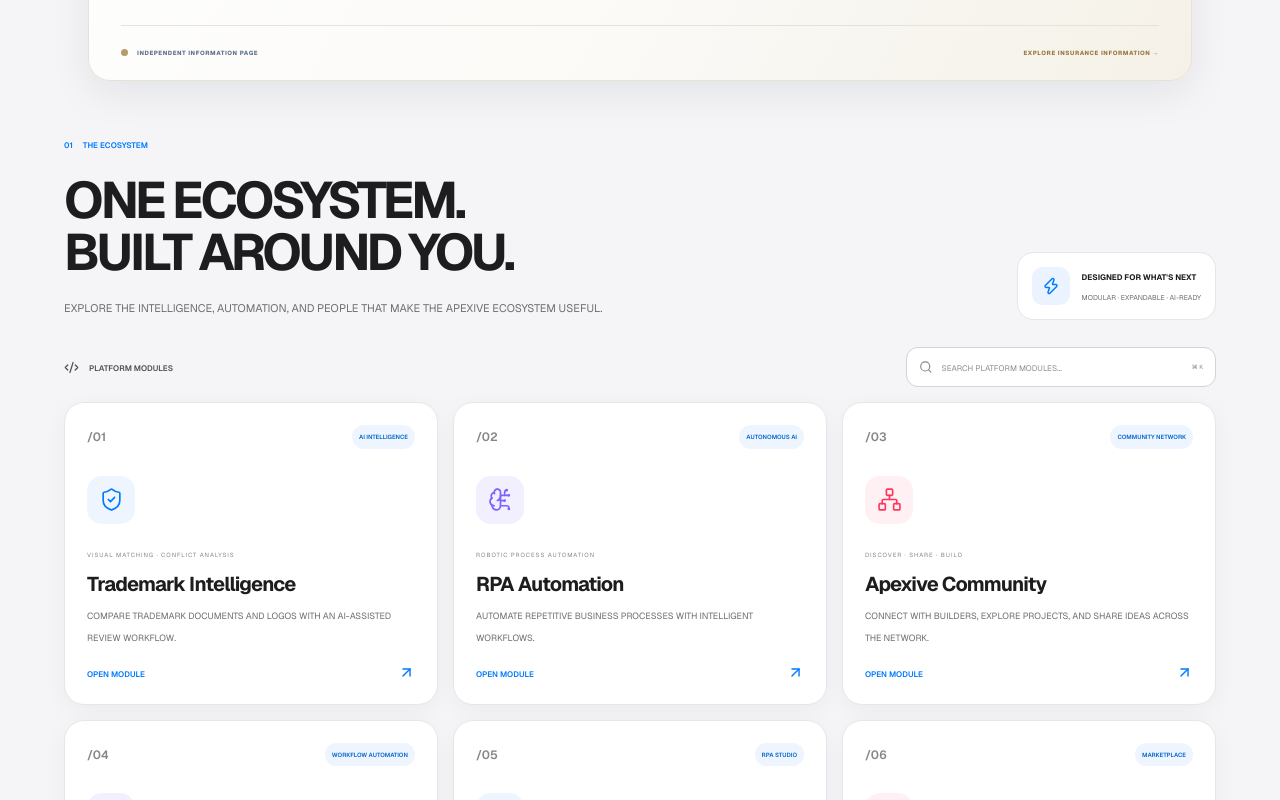
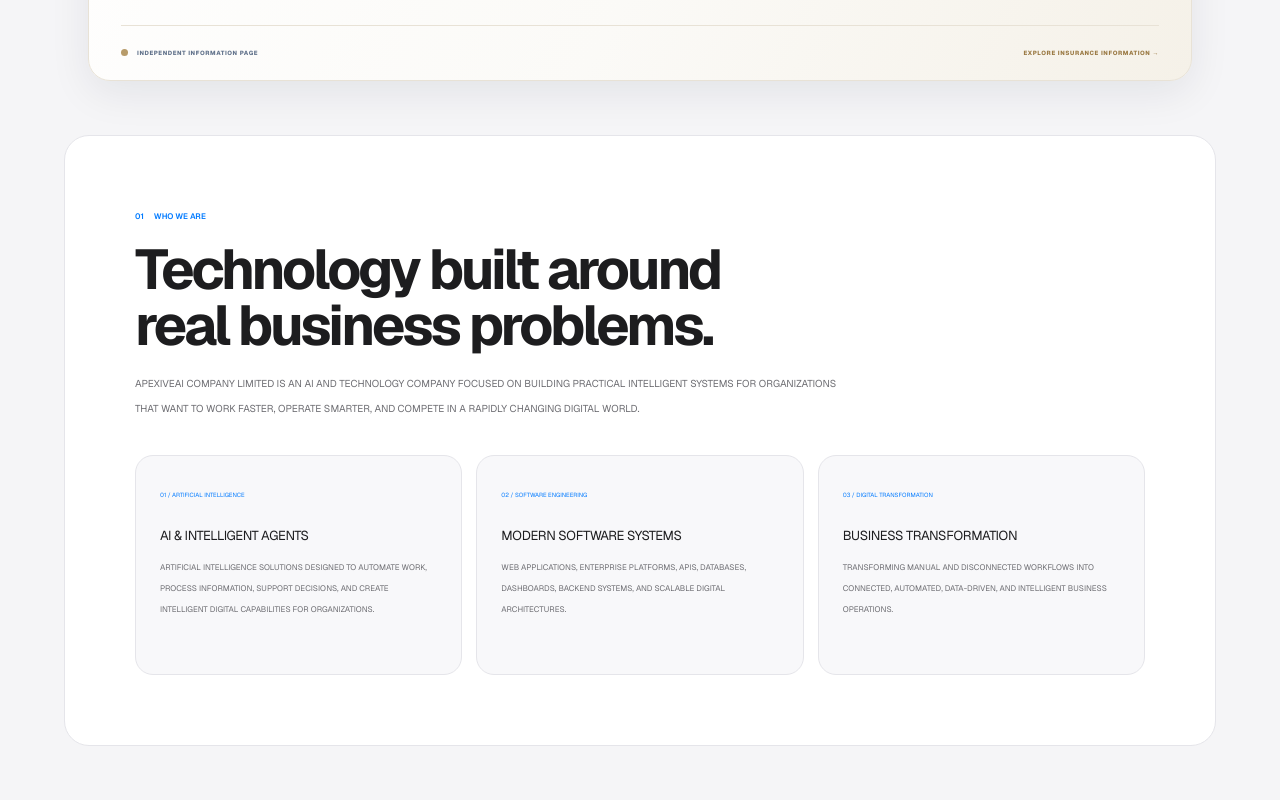
Before and after one commit to apexiveai/apexiveai-s-everywhere, a Next.js app in the folder frontend/: page / in a window 1280 px wide. Shown: the part 1460-2260 px from the top of the page. Built offline with nearby package versions, Linux system fonts and the light colour scheme; no server answers.

Commit message:
Final Deployment Engine

```diff
--- a/frontend/app/page.tsx
+++ b/frontend/app/page.tsx
@@ -295,6 +295,7 @@ export default function HomePage() {
   ];
 
   const navItemsAfterExplore = [
+    { label: "About us", href: "/#about" },
     { label: FONT.resources, href: "/resources" },
   ];
 
@@ -512,6 +513,56 @@ export default function HomePage() {
 
 <DaiichiPartnerSection />
 
+      <section className="about-section" id="about" aria-labelledby="about-title">
+        <div className="about-heading">
+          <div className="section-kicker">
+            <span>01</span>
+            <span>Who we are</span>
+          </div>
+          <h2 id="about-title">
+            Technology built around
+            <br />
+            real business problems.
+          </h2>
+          <p>
+            APEXIVEAI COMPANY LIMITED is an AI and technology company focused
+            on building practical intelligent systems for organizations that
+            want to work faster, operate smarter, and compete in a rapidly
+            changing digital world.
+          </p>
+        </div>
+
+        <div className="about-grid">
+          <article className="about-card">
+            <span className="about-card-number">01 / Artificial intelligence</span>
+            <h3>AI &amp; Intelligent Agents</h3>
+            <p>
+              Artificial intelligence solutions designed to automate work,
+              process information, support decisions, and create intelligent
+              digital capabilities for organizations.
+            </p>
+          </article>
+
+          <article className="about-card">
+            <span className="about-card-number">02 / Software engineering</span>
+            <h3>Modern Software Systems</h3>
+            <p>
+              Web applications, enterprise platforms, APIs, databases,
+              dashboards, backend systems, and scalable digital architectures.
+            </p>
+          </article>
+
+          <article className="about-card">
+            <span className="about-card-number">03 / Digital transformation</span>
+            <h3>Business Transformation</h3>
+            <p>
+              Transforming manual and disconnected workflows into connected,
+              automated, data-driven, and intelligent business operations.
+            </p>
+          </article>
+        </div>
+      </section>
+
       <section className="platform-section">
         <div className="section-heading">
           <div>
--- a/frontend/components/CommunityShell.tsx
+++ b/frontend/components/CommunityShell.tsx
@@ -49,6 +49,7 @@ const mainNavigation: NavigationItem[] = [
     label: "Government & Public Sector",
     items: governmentPublicSectorNavItems,
   },
+  { label: "About us", href: "/#about" },
   { label: "Search", href: "/search" },
   { label: "My Products", href: "/workspace" },
   { label: "Invoices", href: "/billing" },
```
Also changed, not shown: frontend/app/globals.css.
